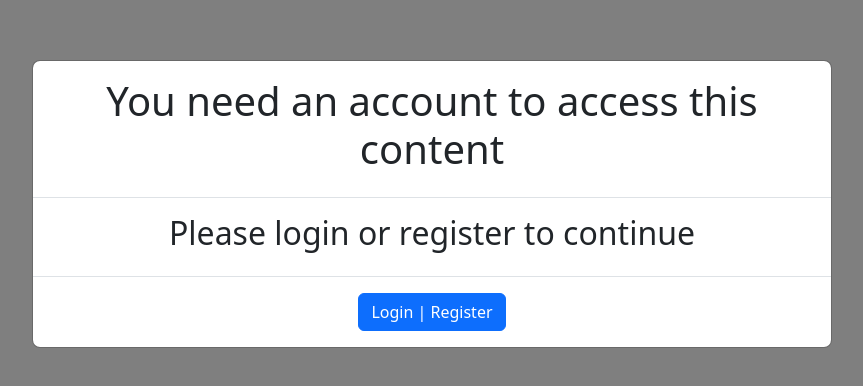
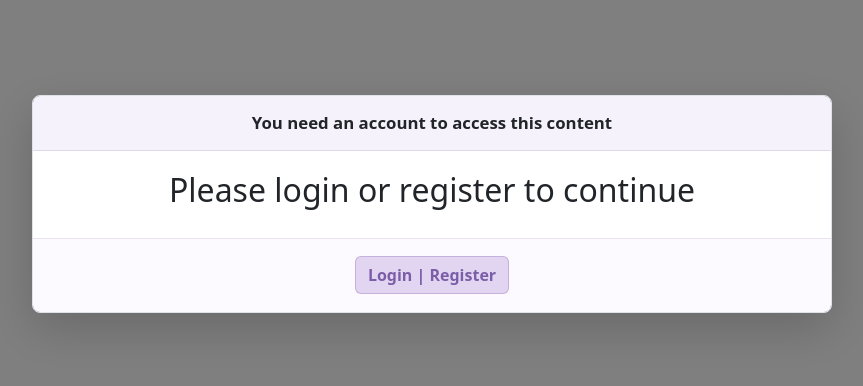
Before and after one commit to vasiliosnicholas/Agility, a React (Vite) app in the folder frontend/: page /login in a window 1280 px wide. Shown: the part 196-582 px from the top of the page, without its empty margins (208-1071 px from the left). Built offline with nearby package versions, Linux system fonts and the light colour scheme.

Commit message:
Add some new pseudoclass selectors and applied css classes to components

```diff
--- a/frontend/src/components/FormWindow.tsx
+++ b/frontend/src/components/FormWindow.tsx
@@ -48,7 +48,7 @@ const FormWindow: FormWindowComponent = ({ Modes}) => {
 
   return (
     <>
-      <Button variant="primary" onClick={openWindow}>
+      <Button variant="primary" onClick={openWindow} className="modal-submit">
         {Modes.map(({ formName }) => formName).join(" | ")}
       </Button>
       <Modal
@@ -57,9 +57,10 @@ const FormWindow: FormWindowComponent = ({ Modes}) => {
         aria-labelledby="login-or-register-title"
         onHide={closeWindow}
         centered
+        className="kanban-modal"
       >
-        <Modal.Header className="justify-content-center">
-          <Modal.Title id="login-or-register-title">
+        <Modal.Header className="justify-content-center modal-header">
+          <Modal.Title id="login-or-register-title" className="modal-title">
             <ButtonGroup aria-label="Login/Register Buttons">
               {Modes.map(({ formName }, index) => (
                 <ToggleButton
@@ -71,6 +72,7 @@ const FormWindow: FormWindowComponent = ({ Modes}) => {
                   onChange={(event) =>
                     setCurrentMode(parseInt(event.currentTarget.value))
                   }
+                  className="modal-submit"
                 >
                   {formName}
                 </ToggleButton>
@@ -93,7 +95,7 @@ const FormWindow: FormWindowComponent = ({ Modes}) => {
           />
         </Modal.Body>
         <Modal.Footer className="justify-content-between">
-          <Button onClick={closeWindow} variant="danger">
+          <Button onClick={closeWindow} variant="danger" className="modal-cancel">
             Cancel
           </Button>
           <Button
@@ -101,6 +103,7 @@ const FormWindow: FormWindowComponent = ({ Modes}) => {
             variant="primary"
             type="submit"
             disabled={!formValid}
+            className="modal-submit"
           >
             {Modes[currentMode].formName}
           </Button>
--- a/frontend/src/components/authentication/Login.tsx
+++ b/frontend/src/components/authentication/Login.tsx
@@ -55,6 +55,7 @@ const Login: FormComponent<LoginFormData> = function ({
       onSubmit={
         handleSubmit(submitHandler) as SubmitEventHandler<HTMLFormElement>
       }
+      className="modal-form"
     >
       <FloatingLabel className="mb-3" controlId="username" label="Username">
         <Form.Control
--- a/frontend/src/components/authentication/Register.tsx
+++ b/frontend/src/components/authentication/Register.tsx
@@ -20,7 +20,7 @@ const schema = yup.object().shape({
     .required(requiredMessage("username"))
     .min(MIN_USERNAME_LENGTH, minCharMessage("Username", MIN_USERNAME_LENGTH)),
   name: yup.string().required("Please enter your full name"),
-  email: yup.string().required(requiredMessage("Username")).email(),
+  email: yup.string().required(requiredMessage("email")).email(),
   password: yup
     .string()
     .required(requiredMessage("password"))
@@ -80,6 +80,7 @@ const Register: FormComponent<RegisterFormData> = function ({
       onSubmit={
         handleSubmit(submitHandler) as SubmitEventHandler<HTMLFormElement>
       }
+      className="modal-form"
     >
       <FloatingLabel
         className="mb-3"
--- a/frontend/src/pages/LoginPage.tsx
+++ b/frontend/src/pages/LoginPage.tsx
@@ -18,15 +18,15 @@ export default function LoginPage({
   children,
 }: LoginPageProps) {
   return (
-    <Modal show centered size="lg">
-      <Modal.Header className={elementAlignment}>
-        <h1 className={textAlignment}>
+    <Modal show centered size="lg" className="kanban-modal">
+      <Modal.Header className={`${elementAlignment} modal-header`}>
+        <h1 className={`${textAlignment} modal-title`}>
           {`${
             window.location.hash ? "You have been signed out" : defaultTitle
           }`}
         </h1>
       </Modal.Header>
-      <Modal.Body className={elementAlignment}>
+      <Modal.Body className={`${elementAlignment} modal-body`}>
         {children ? (
           children
         ) : (
@@ -37,7 +37,7 @@ export default function LoginPage({
         )}
       </Modal.Body>
 
-      <Modal.Footer className={elementAlignment}>
+      <Modal.Footer className={`${elementAlignment} modal-footer`}>
         <AuthWindow
           Modes={window.location.hash ? [Login] : [Login, Register]}
         ></AuthWindow>
--- a/frontend/src/pages/Unauthorized.tsx
+++ b/frontend/src/pages/Unauthorized.tsx
@@ -6,7 +6,7 @@ const textAlignment = "text-center";
 
 export default function Unauthorized() {
   return (
-    <Modal show centered size="lg">
+    <Modal show centered size="lg"  className="kanban-modal">
       <Modal.Header className={elementAlignment}>
         <h1 className={textAlignment}>Unauthorized</h1>
       </Modal.Header>
@@ -14,7 +14,7 @@ export default function Unauthorized() {
         <h2 className={textAlignment}>You cannot access this content with your account type</h2>
       </Modal.Body>
       <Modal.Footer className={elementAlignment}>
-        <Button type="button" onClick={() => history.back()}>
+        <Button type="button" onClick={() => history.back()} className="modal-submit">
           Go Back
         </Button>
       </Modal.Footer>
--- a/frontend/src/styles/index.css
+++ b/frontend/src/styles/index.css
@@ -562,8 +562,7 @@
 .modal-form .form-control:focus,
 .modal-form .form-select:focus {
   border-color: var(--modal-accent-text);
-  box-shadow: 0 0 0 0.2rem
-    rgba(from var(--modal-accent-fill) r g b / 0.45);
+  box-shadow: 0 0 0 0.2rem rgba(from var(--modal-accent-fill) r g b / 0.45);
 }
 
 .modal-form .form-floating > label {
@@ -599,11 +598,24 @@
 }
 
 .modal-submit:hover,
-.modal-submit:focus-visible {
+.modal-submit:focus-visible,
+.modal-submit:active,
+.btn-check:checked + .btn,
+.modal-submit:disabled {
   border-color: var(--modal-accent-text);
   color: var(--modal-accent-text);
   background-color: var(--modal-accent-fill);
   filter: brightness(0.96);
+}
+
+.modal-submit:disabled {
+  filter: brightness(0.7);
+  background-color: var(--modal-accent-fill) + gray;
+  color: white;
+}
+
+.btn-check:checked + .btn {
+  background-color: var(--modal-accent-fill) + white;
 }
 
 .card-description {
```
